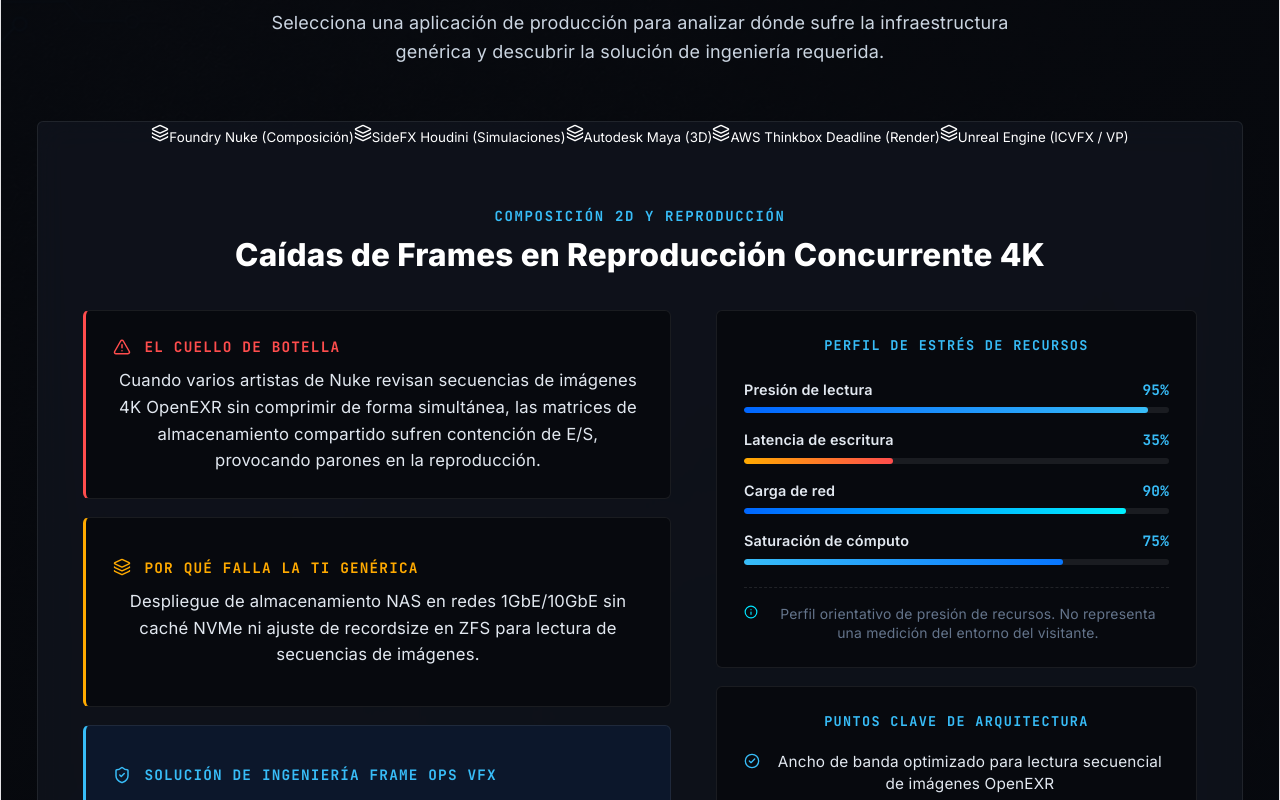
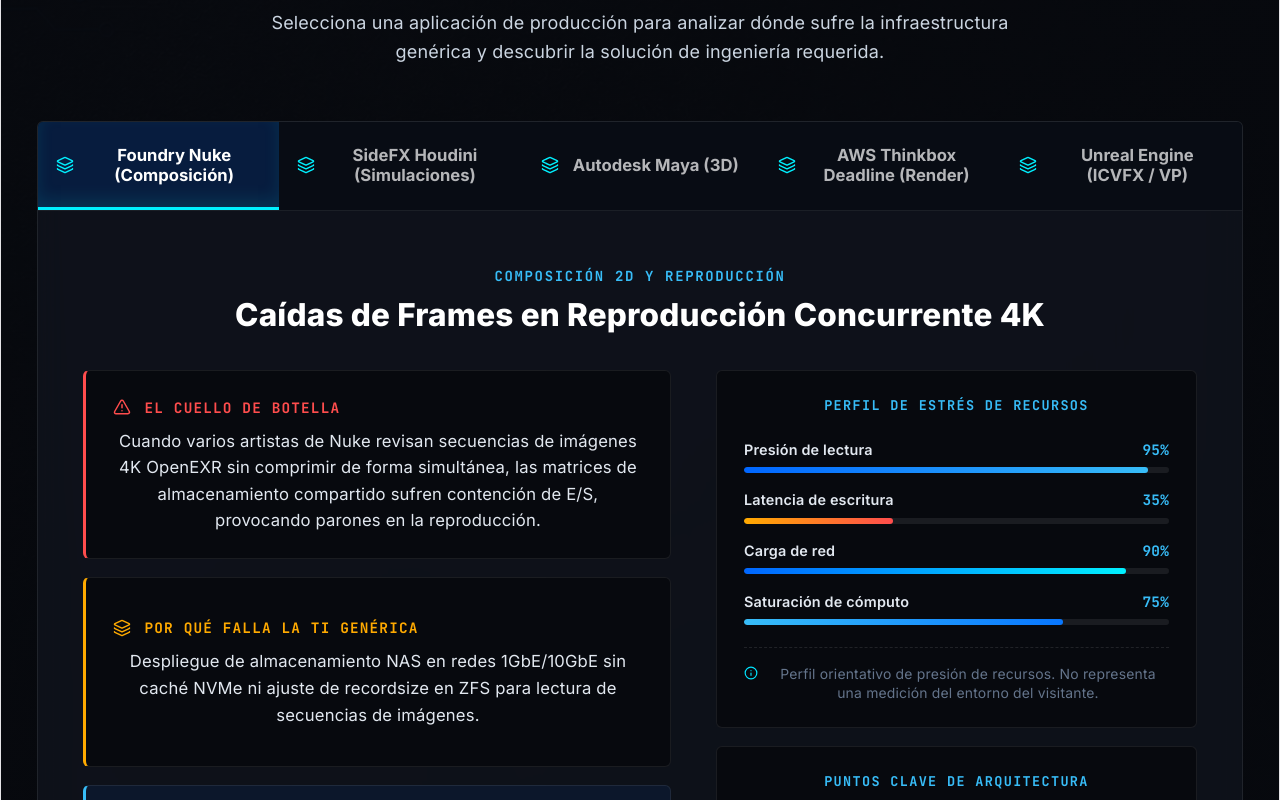
Before and after one commit to opuusmagna/Frame_ops_vfx, a React (Vite) app: page / in a window 1280 px wide. Shown: the part 2860-3660 px from the top of the page. Built offline with nearby package versions, Linux system fonts and the light colour scheme.

Commit message:
fix(v2): add self-contained tab header styles in BottleneckAnalyzerSection.css

```diff
--- a/src/components/BottleneckAnalyzerSection.css
+++ b/src/components/BottleneckAnalyzerSection.css
@@ -9,6 +9,58 @@
 .diagnostic-card {
   padding: 0;
   overflow: hidden;
+}
+
+/* Master Shared Tab Header Bar Style */
+.tab-header-bar {
+  display: grid;
+  background: #080c14;
+  border-bottom: 1px solid var(--border-subtle);
+  overflow: hidden;
+}
+
+.grid-4-cols {
+  grid-template-columns: repeat(4, 1fr);
+}
+
+.grid-5-cols {
+  grid-template-columns: repeat(5, 1fr);
+}
+
+.tab-header-btn {
+  display: flex;
+  align-items: center;
+  justify-content: center;
+  gap: 0.75rem;
+  padding: 1.25rem 1rem;
+  background: transparent;
+  border: none;
+  border-bottom: 3px solid transparent;
+  color: rgba(255, 255, 255, 0.7);
+  font-family: var(--font-heading);
+  font-size: 0.925rem;
+  font-weight: 700;
+  text-align: center;
+  transition: all 0.25s ease;
+  cursor: pointer;
+  width: 100%;
+}
+
+.tab-header-btn:hover {
+  color: #ffffff;
+  background: rgba(255, 255, 255, 0.04);
+}
+
+.tab-header-btn.active {
+  color: #ffffff;
+  background: rgba(0, 102, 255, 0.18);
+  border-bottom-color: #00f0ff;
+  box-shadow: inset 0 -8px 16px rgba(0, 240, 255, 0.1);
+}
+
+.tab-header-icon {
+  color: #00f0ff;
+  flex-shrink: 0;
 }
 
 /* Diagnostic Card Body Content */
```
